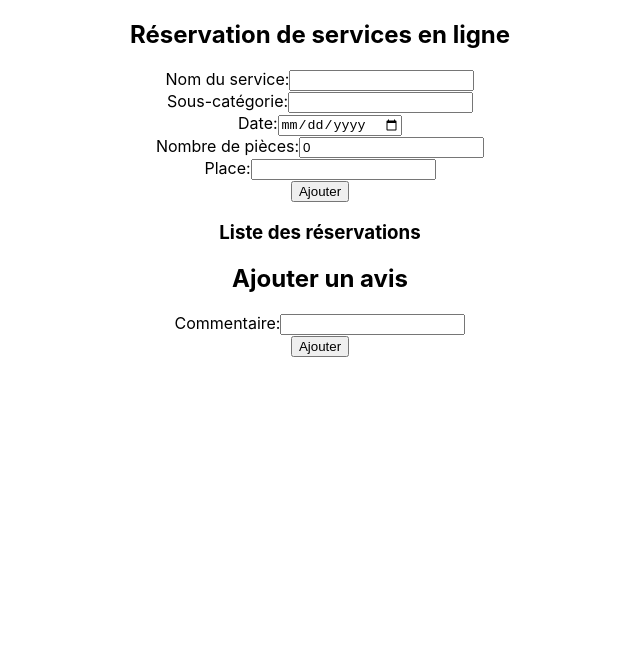
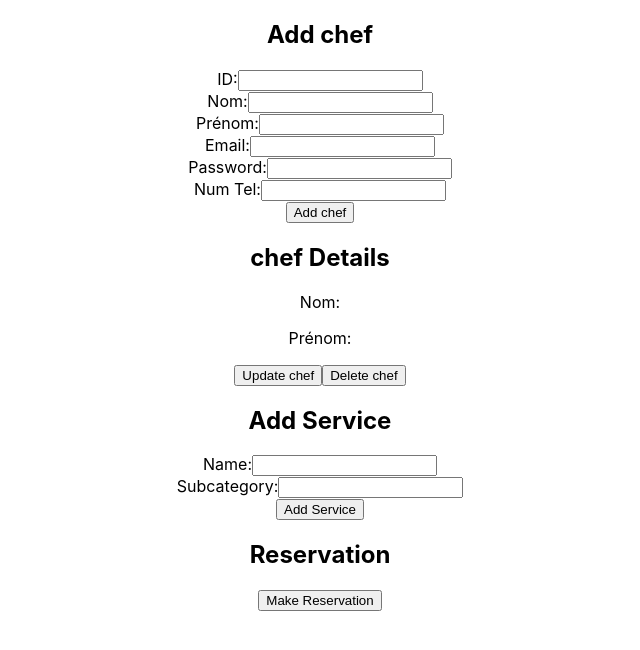
Before and after one commit to nourthabet2002/frontpfe, a React (Create React App) app in the folder frontend/: page / in a window 1280 px wide. Shown: the top 650 px of the page, without its empty margins (320-960 px from the left). Built offline with nearby package versions, Linux system fonts and the light colour scheme.

Commit message:
Your descriptive commit message here

```diff
--- a/frontend/src/Admin.jsx
+++ b/frontend/src/Admin.jsx
@@ -9,11 +9,19 @@ const FormComponent = () => {
     email: '',
     password: '',
     numtel: ''
+  });
 
+  const [serviceFormData, setServiceFormData] = useState({
+    name: '',
+    subCategory: ''
   });
 
   const handleChange = (e) => {
     setFormData({ ...formData, [e.target.name]: e.target.value });
+  };
+
+  const handleServiceChange = (e) => {
+    setServiceFormData({ ...serviceFormData, [e.target.name]: e.target.value });
   };
 
   const handleSubmit = async (e) => {
@@ -28,10 +36,23 @@ const FormComponent = () => {
         email: '',
         password: '',
         numtel: ''
-
       });
     } catch (error) {
       console.error('Error adding chef:', error);
+    }
+  };
+
+  const handleSubmitService = async (e) => {
+    e.preventDefault();
+    try {
+      const response = await axios.post('http://localhost:7000/service/add', serviceFormData);
+      console.log('Service added:', response.data);
+      setServiceFormData({
+        name: '',
+        subCategory: ''
+      });
+    } catch (error) {
+      console.error('Error adding service:', error);
     }
   };
 
@@ -63,6 +84,15 @@ const FormComponent = () => {
     }
   };
 
+  const handleReservationClick = async () => {
+    try {
+      const response = await axios.get('http://localhost:7000/Reservation');
+      console.log('Reservation data:', response.data);
+    } catch (error) {
+      console.error('Error fetching Reservation:', error);
+    }
+  };
+
   return (
     <div>
       <h2>Add chef</h2>
@@ -91,7 +121,6 @@ const FormComponent = () => {
           <label>Num Tel:</label>
           <input type="text" name="numtel" value={formData.numtel} onChange={handleChange} />
         </div>
-
         <button type="submit">Add chef</button>
       </form>
 
@@ -102,9 +131,28 @@ const FormComponent = () => {
         <button onClick={handleUpdate}>Update chef</button>
         <button onClick={handleDelete}>Delete chef</button>
       </div>
+
+      <div>
+        <h2>Add Service</h2>
+        <form onSubmit={handleSubmitService}>
+          <div>
+            <label>Name:</label>
+            <input type="text" name="name" value={serviceFormData.name} onChange={handleServiceChange} />
+          </div>
+          <div>
+            <label>Subcategory:</label>
+            <input type="text" name="subCategory" value={serviceFormData.subCategory} onChange={handleServiceChange} />
+          </div>
+          <button type="submit">Add Service</button>
+        </form>
+      </div>
+
+      <div>
+        <h2>Reservation</h2>
+        <button onClick={handleReservationClick}>Make Reservation</button>
+      </div>
     </div>
   );
 };
 
-
 export default FormComponent;
--- a/frontend/src/App.js
+++ b/frontend/src/App.js
@@ -1,11 +1,11 @@
 import logo from './logo.svg';
 import './App.css';
-import Client from './Client'
+import Admin from './Admin'
 
 function App() {
   return (
     <div className="App">
-      <Client/>
+      <Admin/>
     </div>
   );
 }
```
